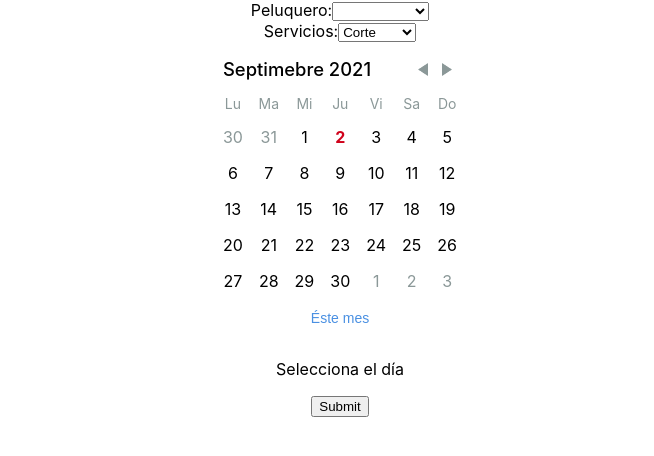
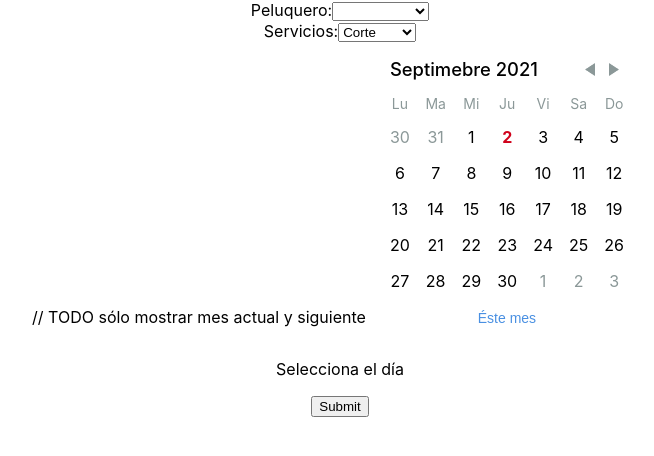
Before and after one commit to kevincovas/Blockchain-app, a React (Vite) app in the folder frontend/: page / in a window 1280 px wide. Shown: the top 456 px of the page, without its empty margins (300-954 px from the left). Built offline with nearby package versions, Linux system fonts and the light colour scheme.

Commit message:
aitor New TODO

```diff
--- a/frontend/src/Calendar.jsx
+++ b/frontend/src/Calendar.jsx
@@ -102,6 +102,8 @@ function Calendar()
 </label>
 
 <div>
+
+		// TODO sólo mostrar mes actual y siguiente
         <DayPicker
 
 onDayClick={ handleDayClick }
```
